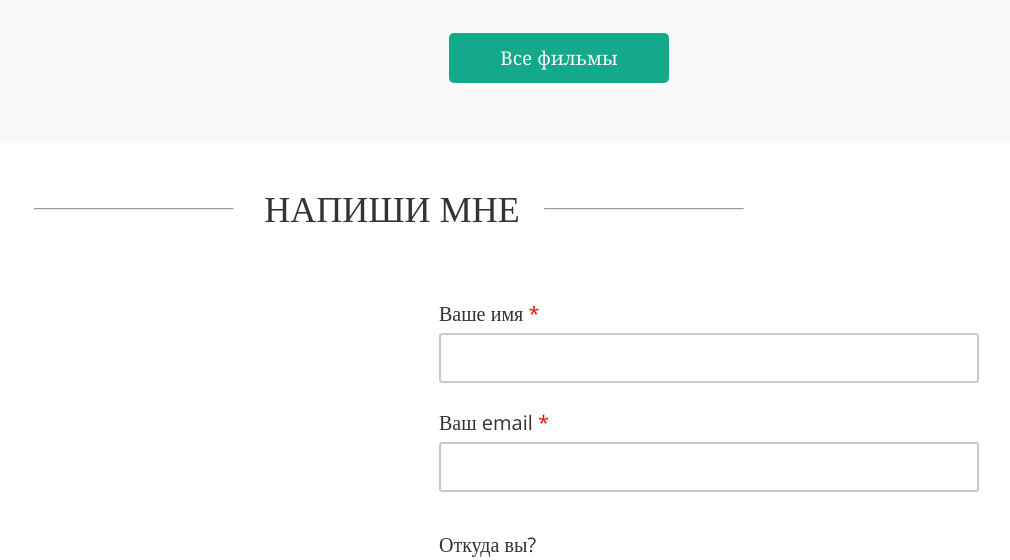
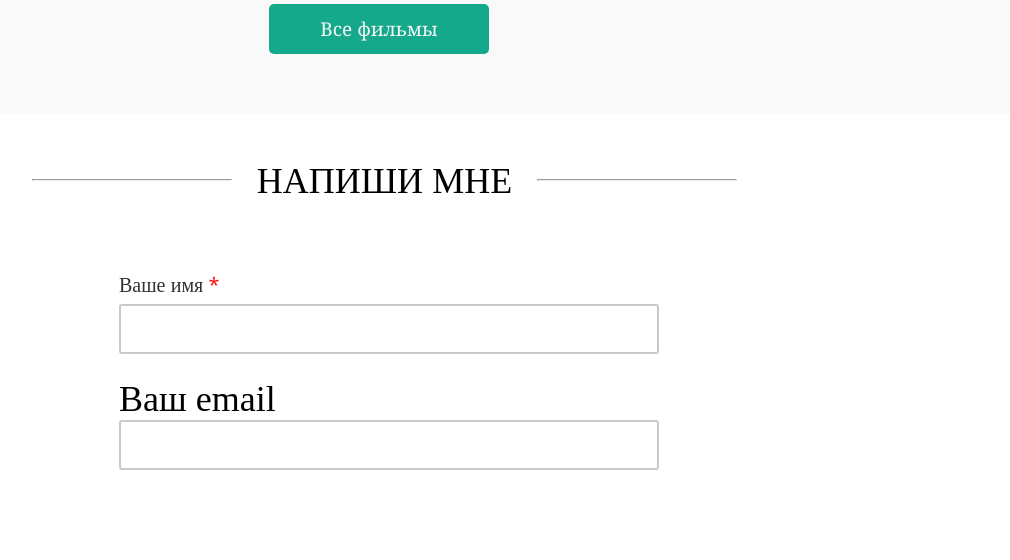
Before and after one commit to pklgn/web-development, a PHP site: page / in a window 1280 px wide; the page is wider, and only the part inside the window is pictured. Shown: the part 2225-2785 px from the top of that part, without its empty margins (251-1261 px from the left). Run offline with PHP 8.4, Linux system fonts and the light colour scheme.

Commit message:
add labels

```diff
--- a/lw6/css/style.css
+++ b/lw6/css/style.css
@@ -89,9 +89,8 @@
     padding-top: 210px;
 }
 
-.photo__img
+.person__img
 {
-    flex: none; /*почему-то не работает так, как должно, картинка расплющивается */
     border-radius: 5px;
     margin-right: 60px;
 }
@@ -335,7 +332,8 @@
     padding-left: 1px;
 }
 
-.film__name
+.film__name,
+.film__name_shifted
 {
     margin-top: 23px;
     font-size: 22px;
@@ -344,6 +342,12 @@
     font-weight: 700;
     font-family: "Open Sans";
     margin-left: -1px;
+}
+
+.film__name_shifted
+{
+    box-sizing: border-box;
+    padding-left: 2px;
 }
 
 .film__description
@@ -395,38 +399,51 @@
 
 .form-wrapper
 {
-    margin-top: 45px;
+    margin: 45px auto 0 auto;
+    max-width: 1000px;
+    display: flex;
+    flex-direction: column;
+    justify-content: center;
     font-size: 36px;
     line-height: 42px;
-    color: #333;
-    font-weight: 300;
-    font-family: "Open Sans";
 }
 
 .form-title
 {
+    box-sizing: border-box;
     display: flex;
     justify-content: center;
     align-items: center;
+    padding-right: 9px;
 }
+
 
 .form-title__line
 {
     width: 200px;
     size: 1px;
+    padding-left: 10px;
 }
 
 .form-title__text
 {
-    padding: 0 24px 0 30px;
+    box-sizing: content-box;
+    font-weight: 300;
+    font-family: "Open Sans";
+    padding: 0px 25px;
 }
 
 .form
 {
     margin-top: 68px;
-    margin-left: 690px;
+    margin: 68px auto 0 auto;
+    /* margin-left: 690px; */
     max-width: 540px;
+    display: flex;
+    flex-direction: column;
+    justify-content: center;
 }
+
 
 .form__list
 {
@@ -437,20 +454,22 @@
 {
     display: flex;
     flex-direction: column;
-
 }
 
 .form__select-name
 {
-    font-size: 20px;
-    line-height: 32px;
+    font: 400 20px/32 "Open Sans";
+    /*font-size: 20px;
+    line-height: 32px;*/
     color: #333;
-    font-weight: 400;
-    font-family: "Open Sans";
+    /*font-weight: 400;
+    font-family: "Open Sans";*/
 }
 
 .label
 {
+
+    margin-bottom: 3px;
     font-size: 20px;
     line-height: 32px;
     color: #333;
@@ -467,27 +486,20 @@
 .label_email
 {
     margin-top: 24px;
-    font-size: 20px;
-    line-height: 32px;
-    color: #333;
-    font-weight: 400;
-    font-family: "Open Sans";
-}
-
-.label_email::after
-{
-    content: " *";
-    color: red;
 }
 
 .form__select
 {
-    margin-top: 26px;
+    margin-top: 15px;
+}
+
+.label_select::after
+{
+    content: "";
 }
 
 .form__field
 {
-    margin-top: 3px;
     border: 2px solid #c9c9c9;
     height: 50px;
     font-size: 20px;
@@ -528,20 +539,25 @@
     cursor: pointer;
 }
 
-.form__select-country:hover
+.form__select-country:focus
 {
-    background-color: #c9c9c9;
-    border: 2px solid #a6a6a6;
+    outline: none;
+    border: 2px solid #15a98c;
 }
 
 .form__radio
 {
-    margin-top: 42px;
+    margin-top: 41px;
     font-size: 20px;
     line-height: 32px;
     color: #333;
     font-weight: 400;
     font-family: "Open Sans";
+}
+
+.label_radio::after
+{
+    content: "";
 }
 
 .form__radio-wrapper
@@ -611,9 +627,14 @@
     font-family: "Georgia";
 }
 
+.label_textarea
+{
+    line-height: 36px;
+}
+
 .form__textarea
 {
-    margin-top: 33px;
+    margin-top: 22px;
 }
 
 .form__textarea-title
@@ -625,11 +646,6 @@
     font-family: "Open Sans";
 }
 
-.form__textarea-title::after
-{
-    content: " *";
-    color: red;
-}
 
 .form__textarea-field
 {
@@ -648,6 +664,19 @@
     border: 2px solid #c9c9c9;
     cursor: text;
 }
+
+.form__textarea-field:active
+{
+    outline: none;
+    border: 2px solid #15a98c;
+}
+
+.form__textarea-field:focus
+{
+    outline: none;
+    border: 2px solid #15a98c;
+}
+
 
 .submit-container__button-link:active
 {
```
Also changed, not shown: other parts of lw6/css/style.css (+10 -13 lines).
